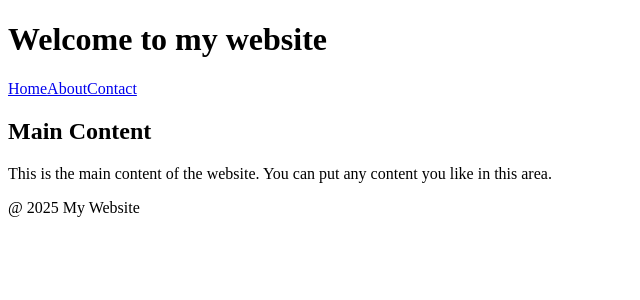
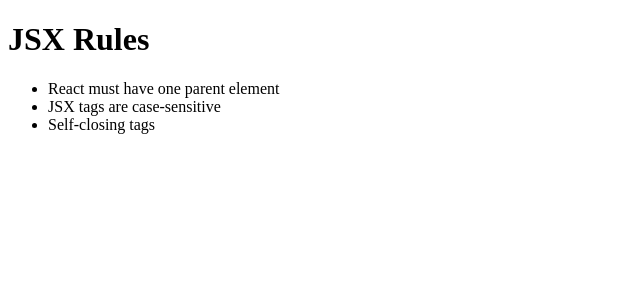
Before and after one commit to uriel212/react_demo, a React (Vite) app: page / in a window 1280 px wide. Shown: the top 300 px of the page, without its empty margins (0-640 px from the left). Built offline with nearby package versions, Linux system fonts and the light colour scheme.

Commit message:
JSX concept

```diff
--- a/src/App.jsx
+++ b/src/App.jsx
@@ -1,8 +1,9 @@
-import MainContent from './MainContent';
+import JSXRules from './Components/JSXRules';
+// import MainContent from './MainContent';
 
 const App = () => {
   return (
-    <MainContent/>
+    <JSXRules/>
   );
 }
 
--- /dev/null
+++ b/src/Components/JSXRules.jsx
@@ -0,0 +1,16 @@
+const JSXRules = () => {
+  return (
+    <>
+        <h1>JSX Rules</h1>
+        <p>
+            <ul>
+                <li>React must have one parent element</li>
+                <li>JSX tags are case-sensitive</li>
+                <li>Self-closing tags</li>
+             </ul>
+        </p>
+    </>
+  )
+}
+
+export default JSXRules
```
